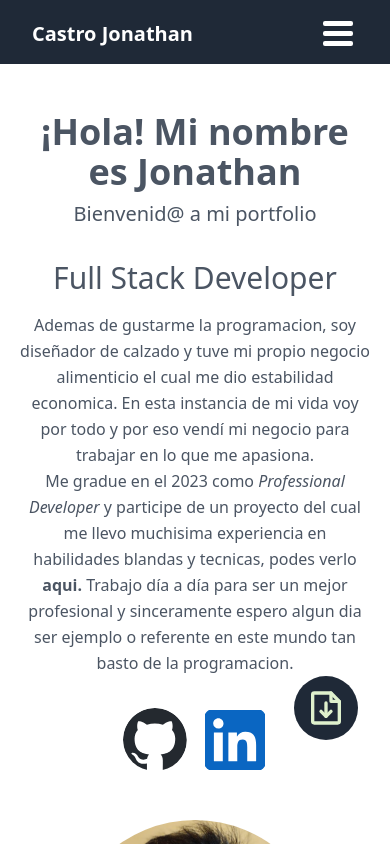
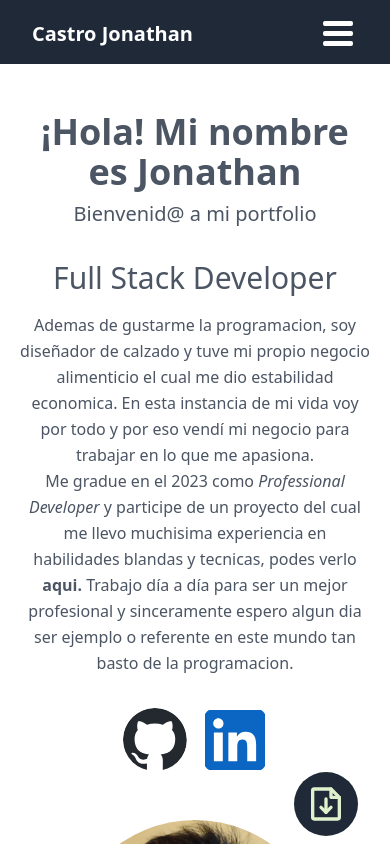
Before and after one commit to johnydeev/castro-jonathan-portfolio, a Next.js app: page / in a window 390 px wide. Shown: the top 844 px of the page. Built offline with nearby package versions, Linux system fonts and the light colour scheme.

Commit message:
fix positions

```diff
--- a/src/components/Cv.jsx
+++ b/src/components/Cv.jsx
@@ -28,7 +28,7 @@ const Cv = () => {
         className={`transition-all duration-300  ${
             isFixed
             ? "fixed top-28 left-2"
-            : "fixed bottom-0 right-0 mr-4 mb-24 lg:mr-8"
+            : "fixed bottom-0 right-0 mr-4 sm:mb-24 lg:mr-8"
         }`}
         >
           <p id="desktop" className="font-bold">Descargar CV</p>
```
